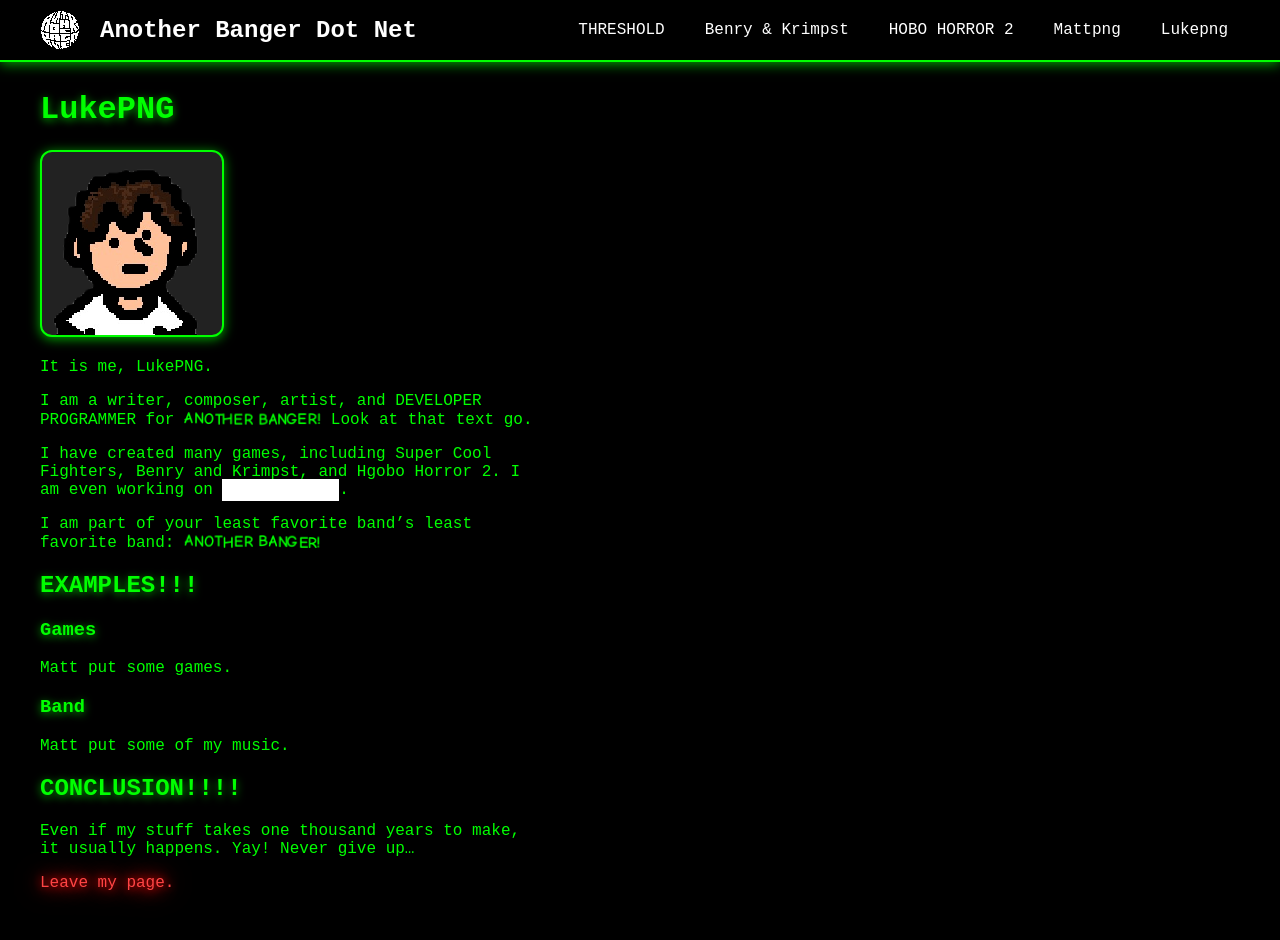
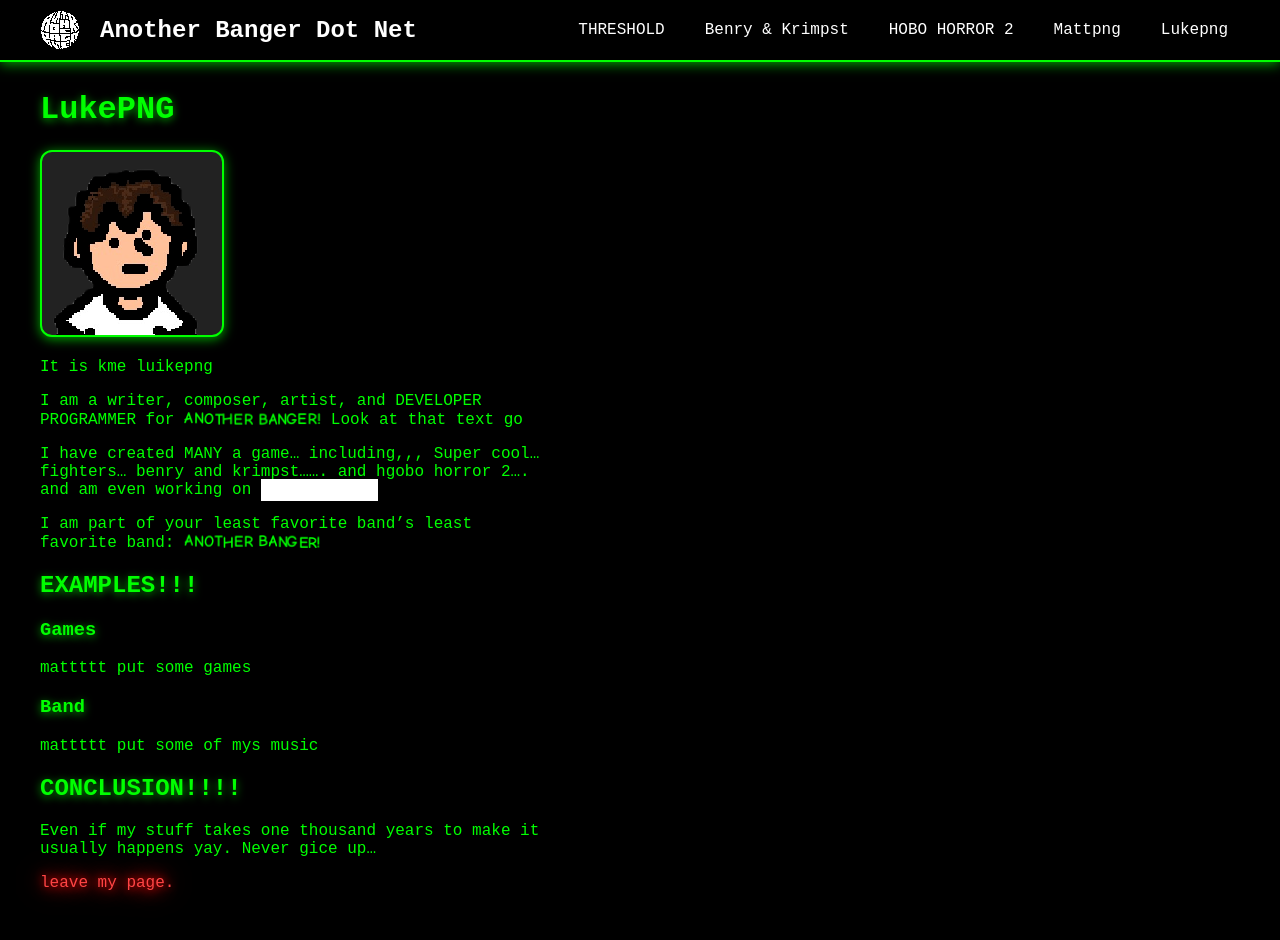
Before and after one commit to VasqCo/anotherbanger, a Jekyll site: the page built from lukepng.markdown, in a window 1280 px wide and 948 px high. Shown: the top 940 px of the window. Built offline with Jekyll 4.4.1, drawn with Linux system fonts in a browser that asks for light colours; some web fonts are replaced.

Commit message:
fix typo

```diff
--- a/index.markdown
+++ b/index.markdown
@@ -22,11 +22,12 @@
 * [Another Banger Twitter](https://x.com/_anotherbanger_)
 * [Another Banger Youtube](https://www.youtube.com/@Another_Banger)
 * [Another Banger Spotify](https://open.spotify.com/artist/0Cjt6ZaCFssn5Wl40zWjll)
-* [Another Banger Itch.io](https://another-banger.itch.io/)
 * [Vasq Co. Youtube (Old Channel)](https://www.youtube.com/@vasqco.351)
 * [Matt .png Bluesky](https://bsky.app/profile/vasqco.com)
 * [Luke .png Bluesky](https://bsky.app/profile/lukepng.bsky.social)
 
+If you're interested in checking out any of our games, look through our [itch.io](https://another-banger.itch.io/) page to play them, either in your browser or as a Windows executable!
+
 Thank you for taking the time to look through our website! Enjoy your stay. We'd offer you complimentary coffee or a mint, but our budget was blown on the stylized text.
 
-If you have any questions or inquiries of any kind, email Matt at mattpng@anotherbanger.net, or Luke at lukepng@anotherbanger.net.
+If you have any questions or inquiries, email Matt at mattpng@anotherbanger.net or Luke at lukepng@anotherbanger.net
--- a/lukepng.markdown
+++ b/lukepng.markdown
@@ -10,12 +10,12 @@
 
 ![Lukepng profile picture]({{ '/luke.png' | relative_url }}){: #luke-profile style="width:180px;"}
 
-It is me, LukePNG.
+It is kme luikepng
 
 I am a writer, composer, artist, and DEVELOPER PROGRAMMER for <span class="shake" style="font-family: 'Comic Neue', 'Comic Sans MS', cursive; font-weight: 700;">ANOTHER BANGER!</span>
-Look at that text go.
+Look at that text go
 
-I have created many games, including Super Cool Fighters, Benry and Krimpst, and Hgobo Horror 2. I am even working on <span style="background-color: white; color: white; padding: 2px 20px;">REDACTED</span>.
+I have created MANY a game... including,,, Super cool... fighters... benry and krimpst....... and hgobo horror 2.... and am even working on <span style="background-color: white; color: white; padding: 2px 20px;">REDACTED</span>
 
 I am part of your least favorite band's least favorite band: <span class="shake" style="font-family: 'Comic Neue', 'Comic Sans MS', cursive; font-weight: 700;">ANOTHER BANGER!</span>
 
@@ -23,14 +23,14 @@
 
 ### Games
 
-Matt put some games.
+mattttt put some games
 
 ### Band
 
-Matt put some of my music.
+mattttt put some of mys music
 
 ## CONCLUSION!!!!
 
-Even if my stuff takes one thousand years to make, it usually happens. Yay! Never give up...
+Even if my stuff takes one thousand years to make it usually happens yay. Never gice up...
 
-<span style="color: #ff4444; text-shadow: 0 0 10px #ff0000, 0 0 20px #ff0000, 0 0 30px #ff0000;">Leave my page.</span>
+<span style="color: #ff4444; text-shadow: 0 0 10px #ff0000, 0 0 20px #ff0000, 0 0 30px #ff0000;">leave my page.</span>
--- a/mattpng.markdown
+++ b/mattpng.markdown
@@ -13,14 +13,14 @@
     <img src="{{ '/matt.png' | relative_url }}" alt="Mattpng Profile Picture" id="matt-profile" class="slide-left" style="width:180px; height:180px; position:absolute; left:0; top:0; z-index:1; user-select:none;" draggable="false" />
 </div>
 
-Hello. This is he! Mattpng!
+Hello. This is me, Mattpng!
 
 I am a composer and writer for <span class="wave" style="font-family: 'Comic Neue', 'Comic Sans MS', 'Comic Sans', cursive; font-weight: bold;">ANOTHER BANGER!</span>
- Impressed? No?
+Impressed? No?
 
 ...
 
-I have created many awesome characters and written music for our games such as [THRESHOLD](threshold), Benry & Krimpst, Super Cool Fighters, HOBO HORROR 2 (we don't talk about the first one), and other ones too that we never finished!
+I have created many awesome characters and written music for our games such as [THRESHOLD](threshold), Benry & Krimpst, Super Cool Fighters, HOBO HORROR 2 (we don't talk about the first one), and others that we never finished!
 
 I am also in a band with Luke called <span class="wave" style="font-family: 'Comic Neue', 'Comic Sans MS', 'Comic Sans', cursive; font-weight: bold;">ANOTHER BANGER!</span>
 
--- a/threshold.markdown
+++ b/threshold.markdown
@@ -15,7 +15,7 @@
 
 <img src="{{ '/threshold artwork.png' | relative_url }}" alt="THRESHOLD" style="border: none; display: block; margin: 0 auto; filter: brightness(0) invert(1); background: none;" />
 
-### *An Earthbound/Deltarune/Omori-inspired RPG with unique art and writing that requires a very high IQ to understand*
+### *An Earthbound/Deltarune/Omori-inspired RPG with unique art and writing that requires a very high IQ to understand.*
 Strange portals have appeared across Okana, bringing dangerous creatures that threaten the world. James Martins, along with a group of strangers, are drawn into the conflict by a mysterious prophecy. Their mission is to stop the machine responsible for these portals and confront the Blackhole Council before everything is destroyed.
 
 ### Features:
```
Also changed, not shown: benryandkrimpst.markdown (+5 -5 lines), hobohorror2.markdown (+4 -4 lines).
